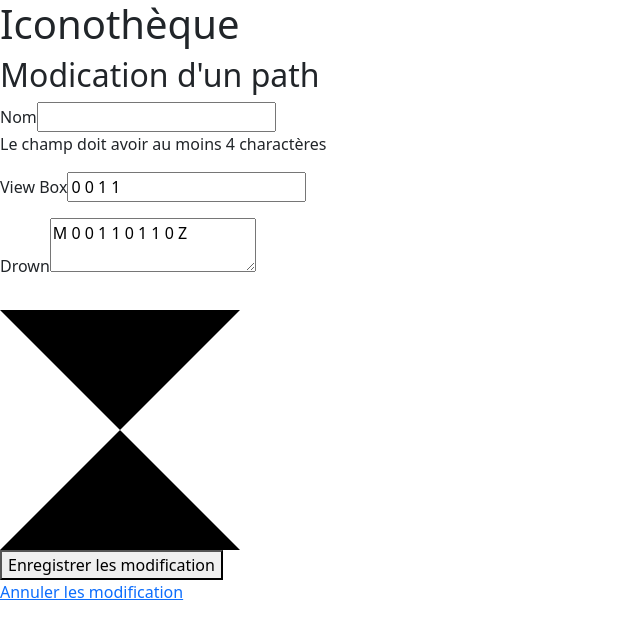
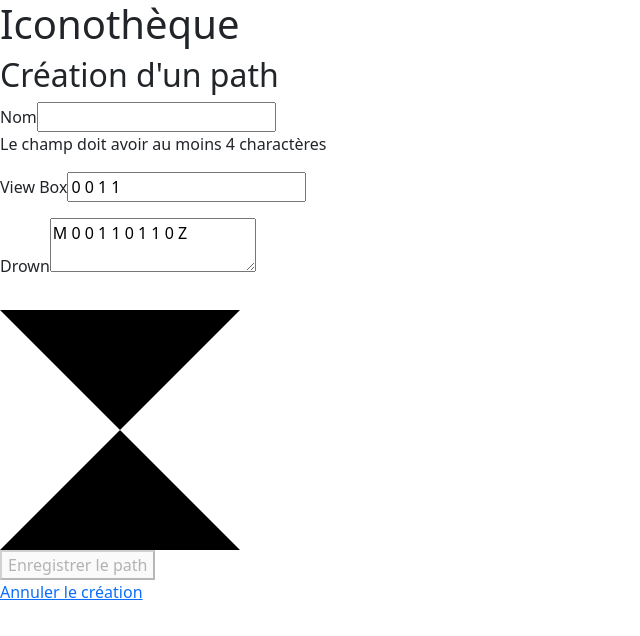
Before and after one commit to Johblanc/iconotheque_front, a React (Create React App) app: page /paths/new in a window 1280 px wide. Shown: the top 636 px of the page, without its empty margins (0-640 px from the left). Built offline with nearby package versions, Linux system fonts and the light colour scheme.

Commit message:
Feat : New Path

```diff
--- a/src/Icon/Pages/IconUpdatePage.tsx
+++ b/src/Icon/Pages/IconUpdatePage.tsx
@@ -41,7 +41,7 @@ export function IconUpdatePage(props: { pathId: number }): JSX.Element {
     d: path.d,
   });
   const [updateValid, setUpdateValid] = useState({
-    name: true,
+    name: path.id !== -1,
     viewbox: true,
     d: true,
   });
@@ -58,7 +58,7 @@ export function IconUpdatePage(props: { pathId: number }): JSX.Element {
    * @param valid   validité de l'Entry
    */
 
-  const handleLogBody = (
+  const handleUpdateBody = (
     key: "name" | "viewbox" | "d",
     value?: string,
     valid?: boolean
@@ -71,14 +71,14 @@ export function IconUpdatePage(props: { pathId: number }): JSX.Element {
     setUpdateValid(newLogValid);
   };
 
-  /** Déclenchement d'une tentative de Log In */
+  /** Déclenchement d'une modification ou d'une création */
 
   const handleRequest = async (event: React.FormEvent<HTMLFormElement>) => {
     event.preventDefault();
 
+    if (path.id !== -1){ // Update
+
       const response = await Requester.path.update(path.id,updateBody,user.token) ;
-
-    console.log(response);
 
       if (response.data){
         setPathPublic(pathPublic.map(item => {
@@ -105,7 +105,27 @@ export function IconUpdatePage(props: { pathId: number }): JSX.Element {
         {
           setMessage(response.message.join("\n"))
         }
+      }
+    }
+    else { // New
 
+      const response = await Requester.path.new(updateBody,user.token) ;
+
+      if (response.data){
+        setPathPrivate([response.data, ...pathPrivate])
+        setMessage("")
+
+        setTransition({to : `/paths/view/${response.data.id}`, message : "Enregistrement réussi"})
+      }
+      else {
+        if (typeof response.message === "string"){
+          setMessage(response.message)
+        }
+        else
+        {
+          setMessage(response.message.join("\n"))
+        }
+      }
     }
   };
   const isValid = updateValid.name && updateValid.viewbox && updateValid.d;
@@ -114,23 +134,23 @@ export function IconUpdatePage(props: { pathId: number }): JSX.Element {
     <div>
       <AppHeader />
       <Form method="post" onSubmit={handleRequest}>
-        <h2>Modication d'un path</h2>
+        <h2>{(path.id !== -1) ? "Modication d'un path" : "Création d'un path"}</h2>
         <EntryString
           name={"Nom"}
           defaultValue={updateBody.name}
-          setValue={(value, valid) => handleLogBody("name", value, valid)}
+          setValue={(value, valid) => handleUpdateBody("name", value, valid)}
           validators={[EntryValidators.minLenght(4)]}
         />
         <EntryString
           name={"View Box"}
           defaultValue={updateBody.viewbox}
-          setValue={(value, valid) => handleLogBody("viewbox", value, valid)}
+          setValue={(value, valid) => handleUpdateBody("viewbox", value, valid)}
           validators={[EntryValidators.minLenght(4)]}
         />
         <TextArea
           name={"Drown"}
           defaultValue={updateBody.d}
-          setValue={(value, valid) => handleLogBody("d", value, valid)}
+          setValue={(value, valid) => handleUpdateBody("d", value, valid)}
           validators={[EntryValidators.minLenght(4)]}
           isPass
         />
@@ -147,12 +167,12 @@ export function IconUpdatePage(props: { pathId: number }): JSX.Element {
         </svg>
         <div>
           <button type="submit" disabled={!isValid}>
-            Enregistrer les modification
+            {(path.id !== -1) ? "Enregistrer les modification" : "Enregistrer le path"}
           </button>
         </div>
 
         <div>
-          <LinkCustom name={"Annuler les modification"} to={`/paths/view/${path.id}`} />
+          <LinkCustom name={(path.id !== -1) ? "Annuler les modification" : "Annuler le création"} to={`/paths/view/${path.id}`} />
         </div>
       </Form>
     </div>
--- a/src/Utilities/Requester/Requester.Path.ts
+++ b/src/Utilities/Requester/Requester.Path.ts
@@ -57,13 +57,35 @@ export class PathRequester extends RequesterBase {
   }
 
   /**
+   * Requête de création d'un path
+   *
+   * @param body  les parametres de modification du path
+   * @param token le token de l'utilisateur
+   *
+   * @returns le path créé
+   *
+   * @version v1
+   */
+  static async new( body: {name : string, viewbox : string, d: string} , token : string) : Promise<TResponse<TPath>>
+  {
+    const response = await PathRequester.base<TPath>(
+      "paths",
+      RequestMethods.POST ,
+      [],
+      body,
+      token
+      )
+    return response
+  }
+
+  /**
    * Requête de mise à jour d'un path
    *
    * @param id    l'identifiant du path
    * @param body  les parametres de modification du path
    * @param token le token de l'utilisateur
    *
-   * @returns le path publié
+   * @returns le path mis à jour
    *
    * @version v1
    */
```
Lines whose indentation alone changed are shown as unchanged.
